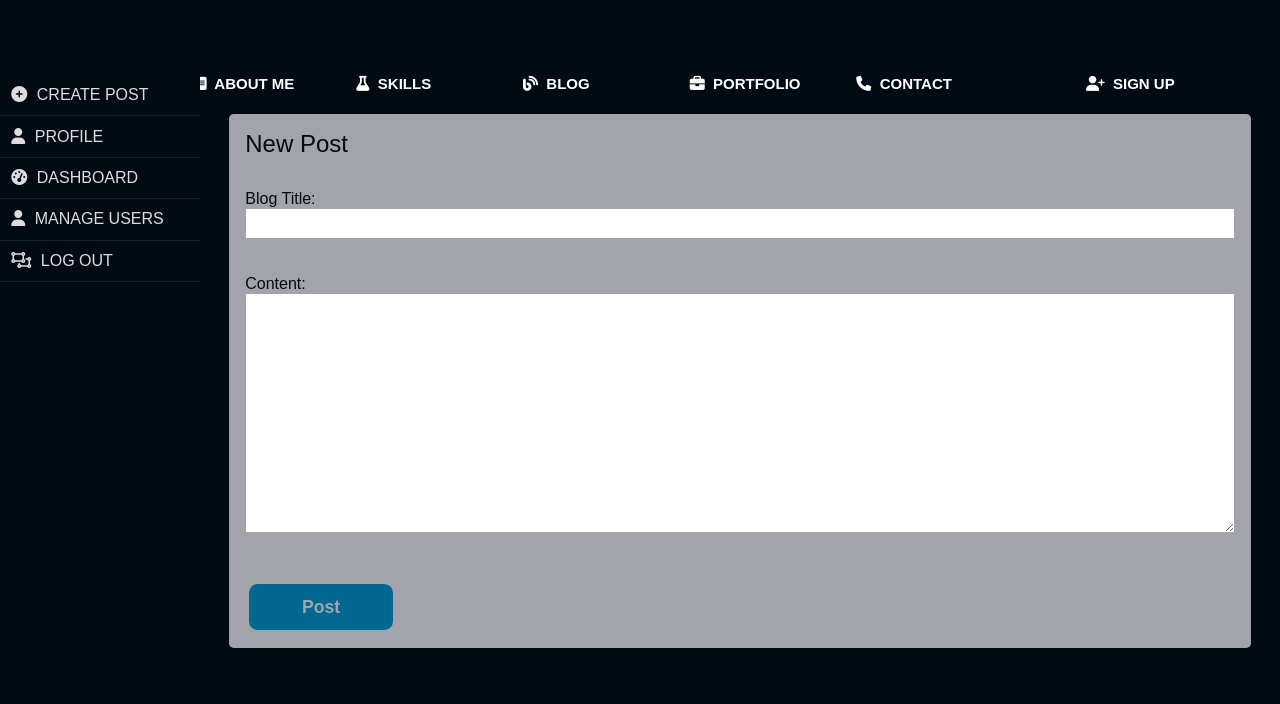
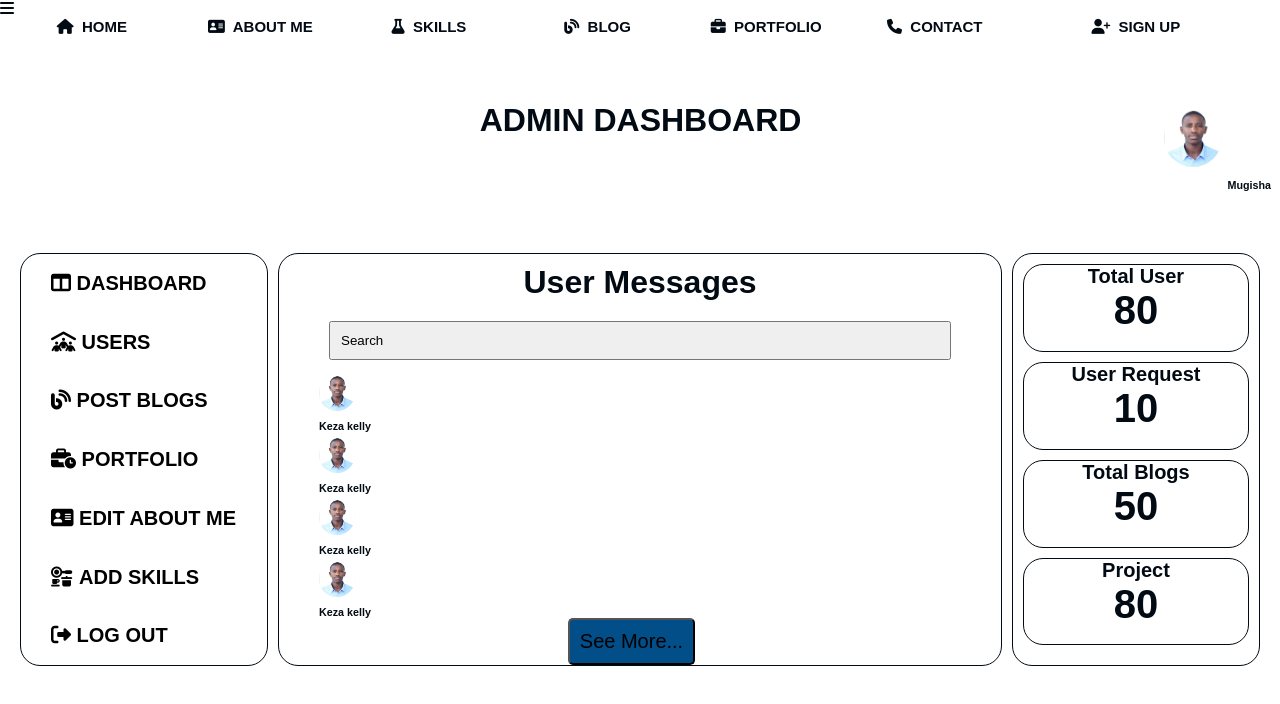
Before and after one commit to Mugisha146/my-brand, a plain HTML site: page admin.html in a window 1280 px wide. Drawn offline with Linux system fonts and the light colour scheme.

Commit message:
implementation of dashboard

```diff
--- a/admin.css
+++ b/admin.css
@@ -1,311 +1,227 @@
-@charset "UTF-8";
-@import url(https://fonts.googleapis.com/css?family=Open+Sans:300,400,700,400italic);
-html {
+* {
   box-sizing: border-box;
-}
-
-*,
-*:before,
-*:after {
-  box-sizing: inherit;
-}
-
-body {
-  background: #a3a4ab;
-  font-family: "Open Sans", arial, sans-serif;
-  color: #020B14;
-}
-
-body.login {
-  background-color: #a3a4ab;
-  max-width: 500px;
-  margin: 10vh auto;
-  padding: 1em;
-  height: auto;
-}
-
-.warn {
-  color: rgb(51, 98, 209);
-}
-.users a:before {
-  content: "";
-}
-
-nav[role="navigation"] {
-  background: #020B14;
-  color: #ddd;
-  /* icons */
-}
-nav[role="navigation"] li {
-  border-bottom: 1px solid rgba(255, 255, 255, 0.08);
-}
-nav[role="navigation"] li a {
-  color: #ddd;
-  text-decoration: none;
-  display: block;
-  padding: 0.7em;
-}
-nav[role="navigation"] li a:hover {
-  background-color: #020B14;
-}
-nav[role="navigation"] li a:before {
-  content: "\f248";
-  font-family: FontAwesome;
-  padding-right: 0.6em;
-}
-nav[role="navigation"] .dashboard a:before {
-  content: "";
-}
-nav[role="navigation"] .write a:before {
-  content: "";
-}
-nav[role="navigation"] .edit a:before {
-  content: "";
-}
-nav[role="navigation"] .comments a:before {
-  content: "";
-}
-nav[role="navigation"] .users a:before {
-  content: "";
-}
-
-/* current nav item */
-.current, .dashboard .dashboard a,
-.write .write a,
-.edit .edit a,
-.comments .comments a,
-.users .users a {
-  background-color:#020B14;
-}
-
-
-
-/* panels */
-.panel {
-  background-color: #a3a4ab;
-  color: #020B14;
-  -webkit-border-radius: 0.3rem;
-  -moz-border-radius: 0.3rem;
-  -ms-border-radius: 0.3rem;
-  border-radius: 0.3rem;
-  margin: 1%;
-}
-.panel > h2, .panel > ul {
-  margin: 1rem;
-}
-
-/* typography */
-a {
-  text-decoration: none;
-  color: inherit;
-}
-
-h2,
-h3,
-h4 {
-  font-weight: 300;
-  margin: 0;
-}
-
-h2 {
-  color: #020B14;
-}
-
-b {
-  color: lightsalmon;
-}
-
-.hint {
-  color: lightslategray;
-}
-
-/* lists */
-ul,
-li {
-  list-style-type: none;
   margin: 0;
   padding: 0;
 }
 
-main li {
-  position: relative;
-  padding-left: 1.2em;
-  margin: 0.5em 0;
+body {
+  background-color: white;
+  font-family: "Josefin Sans", sans-serif;
+ color:#020b14 ;
 }
-main li:before {
-  content: "";
-  position: absolute;
-  width: 0;
-  height: 0;
-  left: 0;
-  top: 0.3em;
-  border-left: solid 10px #a3a4ab;
-  border-top: solid 5px transparent;
-  border-bottom: solid 5px transparent;
+.title {
+  padding: 5%;
+
+}
+.title h1{
+  text-align: center;
+  padding: 20px;
+  margin-bottom: 10px;
+  margin-right: 70px;
+
+}
+.title img{
+  max-width: 100%;
+  width: 5%;
+  border-radius: 50%;
+  float: right;
+  margin-top: -60px;
+  margin-right: -6px;
+}
+.title h6{
+  float: right;
+  margin-top: 10px;
+  margin-right: -55px;
+
 }
 
-/* forms */
-form input,
-form textarea,
-form select {
-  width: 100%;
-  display: block;
-  border: solid 1px #a3a4ab;
-  padding: 0.5em;
-}
-form input:after,
-form textarea:after,
-form select:after {
-  content: "";
-  display: table;
-  clear: both;
-}
-form input[type="checkbox"],
-form input[type="radio"] {
-  display: inline;
-  width: auto;
-}
-form label,
-form legend {
-  display: block;
-  margin: 1em 0 0.5em;
-}
-form input[type="submit"] {
-  background: #036890;
-  border: none;
-  padding: 0.7em 3em;
-  margin: 1em 0;
-  color: white;
-  font-size: 1.1em;
-  font-weight: bold;
-  display: inline-block;
-  width: auto;
-  margin-left: 20px;
-  -webkit-border-radius: 0.5em;
-  -moz-border-radius: 0.5em;
-  -ms-border-radius: 0.5em;
-  border-radius: 0.5em;
-}
-form input[type="submit"]:hover {
-  background: rgb(5, 77, 69);
-  border: none;
-  border-bottom: solid 4px #21ccbb;
-  padding: 0.7em 3em;
-  margin: 1em 0;
-  color: white;
-  text-shadow: 0 -1px 0 #21ccbb;
-  font-size: 1.1em;
-  font-weight: bold;
-  display: inline-block;
-  width: auto;
-  margin-left: 20px;
-  -webkit-border-radius: 0.5em;
-  -moz-border-radius: 0.5em;
-  -ms-border-radius: 0.5em;
-  border-radius: 0.5em;
+.box3 {
+  display: flex;
+  flex-direction: row;
+  padding: 20px;
 }
 
-/* tables */
-table {
-  border-collapse: collapse;
-  width: 96%;
-  margin: 2%;
+.dash-menu {
+  display: flex;
+  flex-direction: column;
+  width: 20%;
+  border: 1px solid #020b14;
+  margin-right: 10px;
+   border-radius: 20px;
+}
+.dash-menu a{
+  font-size: 20px;
+  padding: 10px;
+  margin: auto 20px ;
+list-style: none;
+text-decoration: none;
+color: black;
+font-weight: bold;
 }
 
-th {
-  text-align: left;
-  font-weight: 400;
-  font-size: 13px;
-  text-transform: uppercase;
-  border-bottom: 1px solid #020B14;
-  padding: 0 10px;
-  padding-bottom: 14px;
+.user-message {
+  display: flex;
+  flex: 2;
+  height: 100%;
+  flex-direction: column;
+  border: 1px solid #020b14;
+  margin-right: 10px;
+   border-radius: 20px;
 }
 
-tr:not(:first-child):hover {
-  background: #020B14;
+.dash-count {
+  display: flex;
+  flex-direction: column;
+  width: 20%;
+  height: auto;
+  border: 1px solid #020b14;
+  padding: 10px;
+  font-size: 20px;
+  font-weight: bold;
+  border-radius: 20px;
 }
 
-td {
-  line-height: 40px;
-  font-weight: 300;
-  padding: 0 10px;
+.total-user,.user-request,.total-blogs,.project{
+   display: flex;
+  flex-direction: column;
+  width: auto;
+  height: 25%;
+  border: 1px solid #020b14;
+  margin-bottom: 10px;
+  text-align: center;
+   border-radius: 20px;
 }
 
-@media screen and (min-width: 600px) {
-  html,
-  body {
-    height: 100%;
+.user-message h1{
+  text-align: center;
+  margin: 10px ;
 }
-  nav[role="navigation"] {
-    position: fixed;
-    width: 200px;
-    top: 75px;
-    bottom: 0px;
-    left: 0px;
+.search1{
+  margin: 10px 50px;
+  text-align: left;
+  padding: 10px;
 }
 
-  main[role="main"] {
-    margin: 75px 0 40px 200px;
+.user-message img{
+  max-width: 100%;
+  width: 5%;
+  border-radius: 50%;
+  margin: 5px 40px;
 }
-  main[role="main"]:after {
-    content: "";
-    display: table;
-    clear: both;
-  }
-
-  .panel {
-    margin: 2% 0 0 2%;
-    float: left;
-    width: 96%;
-  }
-  .panel:after {
-    content: "";
-    display: table;
-    clear: both;
-  }
-
-  .box, .onethird, .twothirds {
-    padding: 1rem;
+.butt{
+  display: flex;
+  width: 20%;
+  align-self: center;
 }
 
 
+.see{
+  font-size: 20px;
+  text-align: center;
+  padding: 10px;
+  background-color: rgb(2, 78, 136);
+  border-radius: 5px;
+}
 
+.user1 h6{
+  width: 10%;
+  margin: 0 40px;
+}
 
+nav.ul {
+  width: 100%;
+  color: #020b14;
 }
-@media screen and (min-width: 900px) {
 
-
-  .panel {
-    width: 47%;
-    clear: none;
-  }
-  .panel.important {
-    width: 96%;
-  }
-  .panel.secondary {
-    width: 23%;
-  }
-}
-.navzo li {
+.nav li {
   display: inline;
-  color: white;
+  color: #020b14;
   float: left;
   width: 12%;
   margin-left: 15px;
 }
 
-.signupzo {
+.signup {
   float: right;
+}
 
-}
-.navzo a {
+.nav a {
   text-decoration: none;
-    color:white;
+  color: #020b14;
   font-size: 15px;
   font-weight: bold;
 }
-.navzo a:hover{
+
+.nav a:hover {
   color: rgb(147, 92, 8);
+}
+
+.text-center {
+  text-align: center;
+}
+
+/*
+
+@media only screen and (max-width: 768px) {
+  .nav {
+    display: none;
+  }
+
+  .navbar-toggle {
+    display: block;
+    text-align: center;
+    cursor: pointer;
+    color: white;
+    font-size: 24px;
+    padding: 10px;
+    background-color: #020b14;
+  }
+
+  nav.ul {
+    width: 100%;
+  }
+
+  .nav li {
+    display: block;
+    width: auto;
+    float: none;
+    margin-left: 0;
+    margin-bottom: 10px;
+  }
+.nav{
+  margin-left: -40px;
+}
+  .signup {
+    float: none;
+    margin: 0 auto;
+    margin-top: 10px;
+    margin-left: 45%;
+  }
 
 }
+
+@media only screen and (max-width: 1024px) and (min-width: 768px) {
+  nav.ul {
+    width: 100%;
+  }
+
+  .nav li {
+    display: block;
+    width: auto;
+    float: left;
+    padding: 10px auto;
+  }
+
+  .signup {
+    float: none;
+    margin: 0 auto;
+    margin-top: 10px;
+
+    text-align: center;
+  }
+  .nav {
+    margin-left: -27px;
+  }
+}
+
+*/
--- a/admin.html
+++ b/admin.html
@@ -1,21 +1,23 @@
 <!DOCTYPE html>
 <html lang="en">
 <head>
-    <meta charset="UTF-8" />
-    <meta name="viewport" content="width=device-width, initial-scale=1.0" />
-    <title>Admin page</title>
-    <link rel="stylesheet" href="admin.css" />
-    <link rel="stylesheet" href="about.css" />
-    <!-- Include your existing CSS file -->
-    <script
-      src="https://kit.fontawesome.com/902bd6162d.js"
-      crossorigin="anonymous"
-    ></script>
+    <meta charset="UTF-8">
+    <meta name="viewport" content="width=device-width, initial-scale=1.0">
+    <title>Admin</title>
+    <link rel="stylesheet" href="admin.css">
+    <script src="https://kit.fontawesome.com/902bd6162d.js" crossorigin="anonymous"></script>
 </head>
 <body>
-    <!-- New navigation bar -->
-    <div class="navzo">
-      <ul class="text-centerzo">
+    <!-- nav -->
+    <div class="about-content">
+       <!-- navigation toggle button -->
+    <div class="navbar-toggle" onclick="toggleNav()">
+      <i class="fas fa-bars"></i>
+    </div>
+
+    <!-- nav -->
+    <div class="nav" id="navbar">
+      <ul class="text-center">
         <li>
           <a href="home.html"><i class="fa-solid fa-house"></i>&nbsp; HOME</a>
         </li>
@@ -44,53 +46,95 @@
         </li>
       </ul>
       <li>
-        <a href="signup.html" class="signupzo"
+        <a href="signup.html" class="signup"
           ><i class="fa-solid fa-user-plus"></i>&nbsp; SIGN UP</a
         >
       </li>
     </div>
+<!--admin content-->
 
-    <nav role="navigation">
-      <ul class="main">
-        <li class="write"><a href="#">CREATE POST</a></li>
-        <li class="users"><a href="#">PROFILE</a></li>
-        <li class="dashboard"><a href="#">DASHBOARD</a></li>
-        <li class="users"><a href="#">MANAGE USERS</a></li>
-        <li class="logout warn"><a href="#">LOG OUT</a></li>
-      </ul>
-    </nav>
 
-    <main role="main">
-      <section class="panel important">
-        <h2>New Post</h2>
-        <form method="post">
-          <div class="twothirds">
-            Blog Title:<br />
-            <input
-              type="text"
-              name="title"
-              style="color: #a3a4ab"
-              size="40"
-            /><br /><br />
-            Content:<br />
-            <textarea
-              name="newstext"
-              rows="15"
-              cols="67"
-              style="color: #a3a4ab"
-            ></textarea
-            ><br />
+
+
+
+        <div class="admin-content">
+          <div class="title">
+            <h1>&nbsp;&nbsp;&nbsp;&nbsp;&nbsp;&nbsp;&nbsp;&nbsp;ADMIN DASHBOARD</h1>
+<img src="images/Mugisha photo.jpeg" alt="" />
+<h6>Mugisha</h6>
 </div>
-          <div>
-            <input
-              type="submit"
-              name="submit"
-              style="color: #a3a4ab"
-              value="Post"
-            />
+<div class="box3">
+<div class="dash-menu">
+  <a href="#"><i class="fa-solid fa-table-columns"></i>&nbsp;DASHBOARD</a>
+  <a href="#"><i class="fa-solid fa-people-roof"></i>&nbsp;USERS</a>
+  <a href="#"><i class="fa-solid fa-blog"></i>&nbsp;POST BLOGS</a>
+  <a href="#"><i class="fa-solid fa-business-time"></i>&nbsp;PORTFOLIO</a>
+  <a href="#"><i class="fa-solid fa-address-card"></i>&nbsp;EDIT ABOUT ME</a>
+  <a href="#"><i class="fa-solid fa-kitchen-set"></i>&nbsp;ADD SKILLS</a>
+  <a href="#"><i class="fa-solid fa-right-from-bracket"></i>&nbsp;LOG OUT</a>
 </div>
-        </form>
-      </section>
-    </main>
+<div class="user-message">
+  <h1>User Messages</h1>
+  <button class="search1" type="button">Search</button>
+  <div class="all-message">
+  <div class="user1">
+    <img src="images/Mugisha photo.jpeg" alt="" />
+    <h6>Keza kelly</h6>
+  </div>
+   <div class="user1">
+    <img src="images/Mugisha photo.jpeg" alt="" />
+     <h6>Keza kelly</h6>
+  </div>
+   <div class="user1">
+    <img src="images/Mugisha photo.jpeg" alt="" />
+     <h6>Keza kelly</h6>
+  </div>
+   <div class="user1">
+    <img src="images/Mugisha photo.jpeg" alt="" />
+    <h6>Keza kelly</h6>
+  </div></div>
+  <div class="butt">
+  <button class="see" type="button">See More...</button>
+</div></div>
+<div class="dash-count">
+  <div class="total-user">
+    <label for="">Total User</label>
+    <h1>80</h1>
+  </div>
+    <div class="user-request">
+    <label for="">User Request</label>
+    <h1>10</h1>
+  </div>
+    <div class="total-blogs">
+    <label for="">Total Blogs</label>
+    <h1>50</h1>
+  </div>
+    <div class="project">
+    <label for="">Project</label>
+    <h1>80</h1>
+  </div>
+</div>
+</div>
+        </div>
+
+
+
+
+
+
+
+
+
+
+            <script>
+      function toggleNav() {
+        var nav = document.getElementById("navbar");
+        if (nav.style.display === "none") {
+          nav.style.display = "block";
+        } else {
+          nav.style.display = "none";
+        }
+      }
+    </script>
     </body>
     </html>
```
Lines whose indentation alone changed are shown as unchanged.
